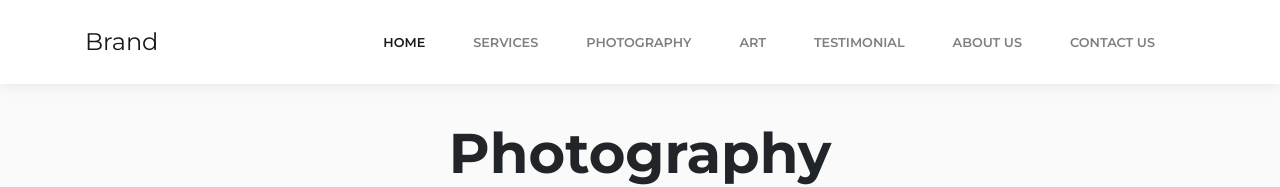
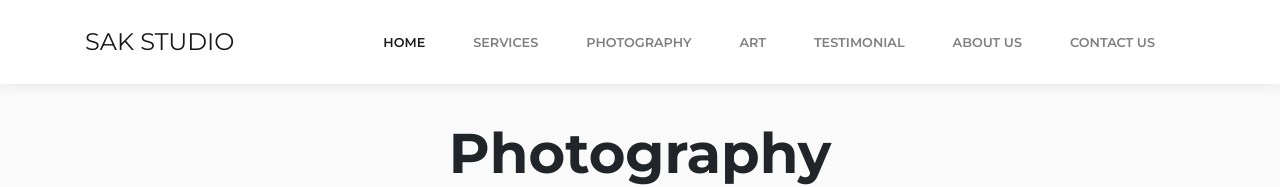
Before and after one commit to SoundharyaDGRT/Mini-Project-1, a plain HTML site: page photography.html in a window 1280 px wide. Shown: the top 187 px of the page. Drawn offline with Linux system fonts and the light colour scheme; some packages are replaced by stand-ins of ours; files that its build step writes are made by us from their sources; a script that the page names is missing.

Commit message:
updated photography.html and services.html

```diff
--- a/photography.html
+++ b/photography.html
@@ -17,7 +17,7 @@
 
 <body>
     <nav class="navbar navbar-light navbar-expand-lg fixed-top bg-white clean-navbar">
-        <div class="container"><a class="navbar-brand logo" href="#">Brand</a><button data-toggle="collapse"
+        <div class="container"><a class="navbar-brand logo" href="#">SAK STUDIO</a><button data-toggle="collapse"
                 class="navbar-toggler" data-target="#navcol-1"><span class="sr-only">Toggle navigation</span><span
                     class="navbar-toggler-icon"></span></button>
             <div class="collapse navbar-collapse" id="navcol-1">
```
Also changed, not shown: services.html (+1 -1 lines).
